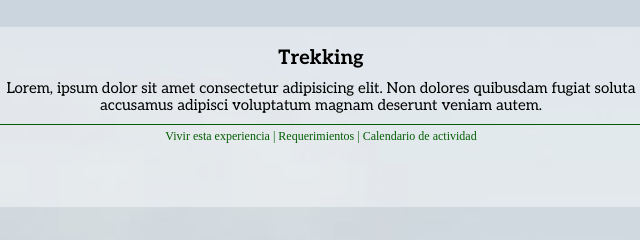
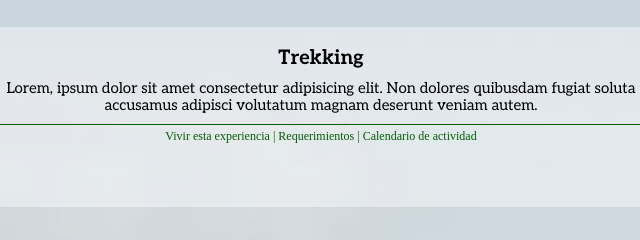
Before and after one commit to GabrielLococo/Proyecto-back-to-nature, a plain HTML site: page pages/experiencias.html in a window 1280 px wide. Shown: the part 351-591 px from the top of the page, 439-1079 px from the left. Drawn offline with nearby package versions, Linux system fonts and the light colour scheme; a web font is replaced by a local one.

Commit message:
Pre-entrega numero 2

```diff
--- a/pages/experiencias.html
+++ b/pages/experiencias.html
@@ -43,7 +43,7 @@
                             adipisicing elit. </p>
                         <p class="travesiasP"> Lorem, ipsum dolor sit amet consectetur adipisicing elit. Non dolores
                             quibusdam fugiat
-                            soluta accusamus adipisci voluptatum magnam deserunt veniam autem.</p>
+                            soluta accusamus adipisci volutatum magnam deserunt veniam autem.</p>
                         <a href="#">+ info</a>
                         <p class="moreInfo"> Vivir esta experiencia | Requerimientos | Calendario de actividad</p>
                         </div>
```
